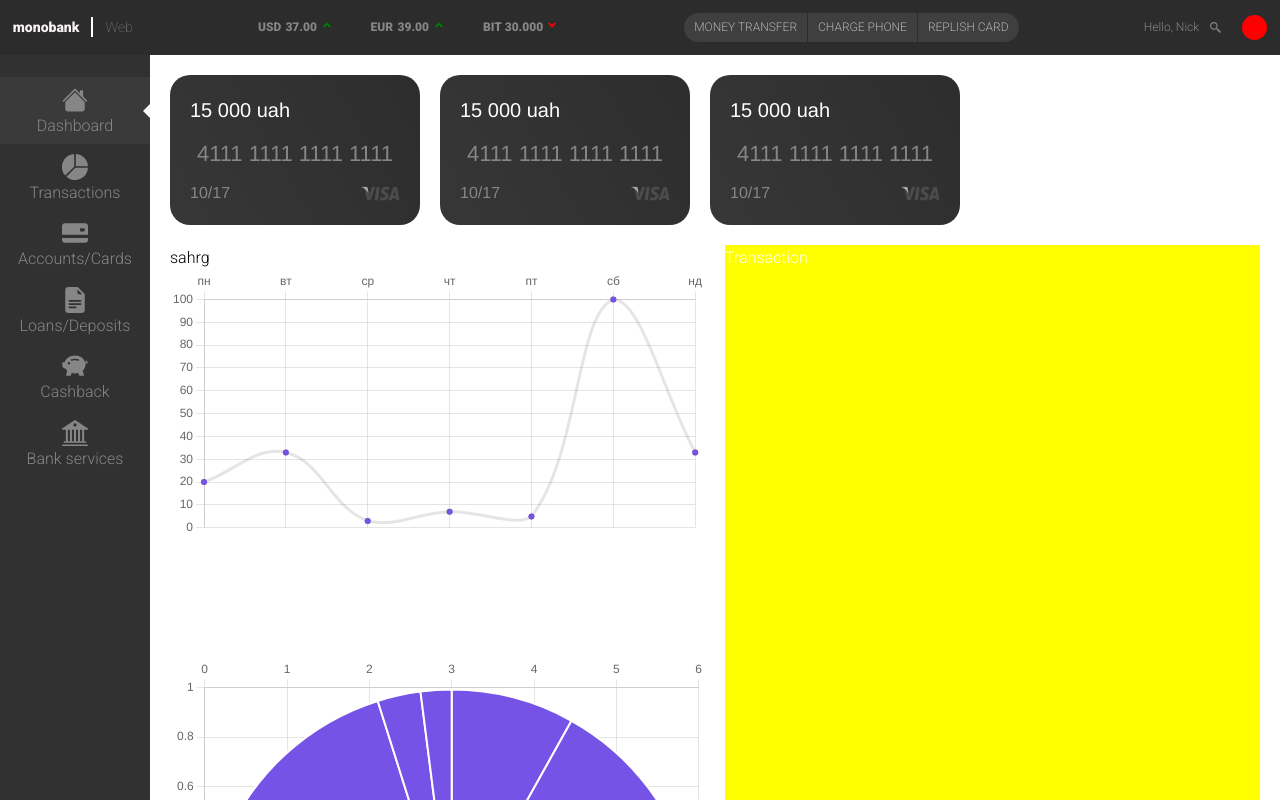
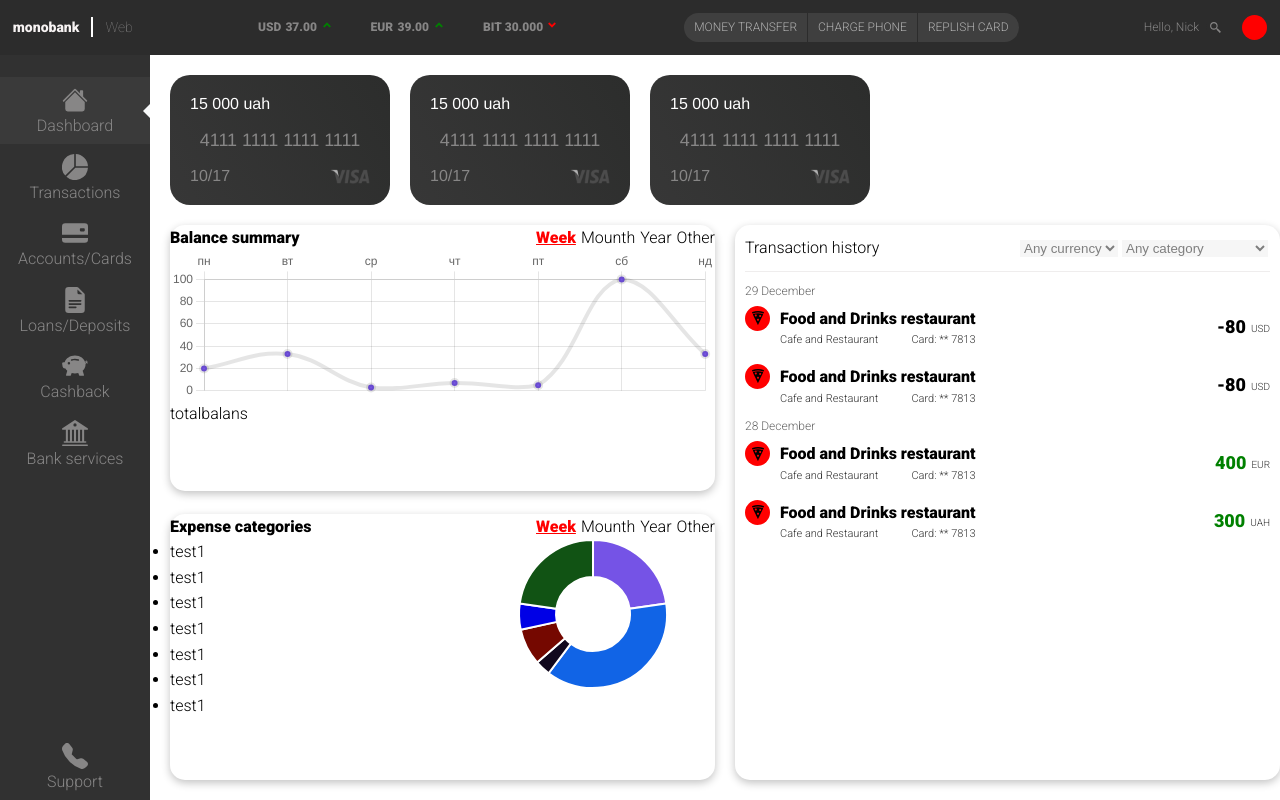
Before and after one commit to dYurii/monobank, a React (Create React App) app: page / in a window 1280 px wide. Shown: the top 800 px of the page. Built offline with nearby package versions, Linux system fonts and the light colour scheme.

Commit message:
transactions and content styles

```diff
--- a/src/components/cards/CardStyle.scss
+++ b/src/components/cards/CardStyle.scss
@@ -3,12 +3,12 @@
     margin: 0;
   }
   margin-left:20px;
-  font: 16px/1.5 'Helvetica Neue', Helvetica, sans-serif;
+  font: 16px 'Helvetica Neue', Helvetica, sans-serif;
   display: flex;
   flex-direction: column;
   justify-content: space-between;
   vertical-align: middle;
-  width: 250px;
+  width: 220px;
   height: 100%;
   text-align: left;
   padding: 20px;
@@ -28,11 +28,11 @@
     filter: grayscale(100%);
   }
   &__number{
-    font-size: 22px;
+    font-size: 18px;
     text-align: center;
   }
   &__money{
     color: white;
-    font-size: 20px;
+    font-size: 16px;
   }
 }
--- a/src/components/graphs/DonutGraph.jsx
+++ b/src/components/graphs/DonutGraph.jsx
@@ -1,11 +1,33 @@
 import React from "react";
 import { Doughnut } from "react-chartjs-2";
-import{ Chart as ChartJS} from "chart.js/auto"
-function DonutGraph({charDate,option}) {
+import { Chart as ChartJS } from "chart.js/auto"
+function DonutGraph({ charDate, option }) {
   return (
-  <div>
-    <Doughnut data={charDate} options={option}/>
-  </div>);
+    <>
+      <div className="header-graph-doughnut">
+        <p>Expense categories</p>
+        <ul className="line-day-list">
+          <li className="active">Week</li>
+          <li>Mounth</li>
+          <li>Year</li>
+          <li>Other</li>
+        </ul>
+      </div>
+      <div className="content-graph-doughnut">
+        <ul>
+          <li>test1</li>
+          <li>test1</li>
+          <li>test1</li>
+          <li>test1</li>
+          <li>test1</li>
+          <li>test1</li>
+          <li>test1</li>
+        </ul>
+        <div>
+          <Doughnut data={charDate} options={option} />
+        </div>
+      </div>
+    </>);
 }
 
 export default DonutGraph;
--- a/src/components/graphs/LinearGraph.jsx
+++ b/src/components/graphs/LinearGraph.jsx
@@ -4,11 +4,21 @@
 function LinearGraph({charDate,option}) {
   return (
     <>
-    sahrg
+    <div className="header-graph-line">
+      <p>Balance summary</p>
+      <ul className="line-day-list">
+        <li className="active">Week</li>
+        <li>Mounth</li>
+        <li>Year</li>
+        <li>Other</li>
+      </ul>
+    </div>
     <div>
       <Line data={charDate} options={option}/>
     </div>
-
+      <div>
+        <p>totalbalans</p>
+      </div>
     </>
   );
 }
--- a/src/components/layout/content/Content.jsx
+++ b/src/components/layout/content/Content.jsx
@@ -1,23 +1,25 @@
-import "./ContentStyles.scss"
-import CardItem from "../../cards/CardItem"
+import "./ContentStyles.scss";
+import CardItem from "../../cards/CardItem";
 import LinearGraph from "../../graphs/LinearGraph";
-import DonutGrap from "../../graphs/DonutGraph"
+import DonutGrap from "../../graphs/DonutGraph";
 import { useState } from "react";
+import TransactionList from "../../transactions/TransactionList";
 function Content() {
   const [userData, setUserData] = useState({
-    labels: ['пн', 'вт', 'ср','чт','пт','сб', 'нд'],
-    datasets: [{
-      label: 'Test',
-      data: [20 , 33, 3,7,5,100, 33, 34,7,5],
-      backgroundColor: [
-        "rgb(117,83,230)"
+    labels: ["пн", "вт", "ср", "чт", "пт", "сб", "нд"],
+    datasets: [
+      {
+        label: "Test",
+        data: [20, 33, 3, 7, 5, 100, 33, 34, 7, 5],
+        backgroundColor: ["rgb(117,83,230)"],
+        tension: 0.4,
+        borderWidth: 4,
+      },
     ],
-      tension: 0.4
-    }
-    ]
   });
   const [userOption, setUserOption] = useState({
     responsive: true,
+    maintainAspectRatio: false,
     plugins: {
       title: {
         display: false,
@@ -31,19 +33,67 @@
       x: {
         display: true,
         title: {
-          display: false
+          display: false,
         },
-        position: 'top',
+        position: "top",
       },
       y: {
         display: true,
         title: {
           display: false,
-          text: 'Value'
+          text: "Value",
         },
         suggestedMin: 0,
-      }
-    }
+      },
+    },
+  });
+  const [userDataDounut, setUserDataDounut] = useState({
+    labels: ["пн", "вт", "ср", "чт", "пт", "сб", "нд"],
+    datasets: [
+      {
+        label: "Test",
+        data: [20, 33, 3, 7, 5, 20],
+        backgroundColor: [
+          "rgb(117,83,230)",
+          "rgb(17,100,230)",
+          "rgb(17,8,30)",
+          "rgb(117,8,0)",
+          "rgb(0,0,230)",
+          "rgb(17,83,20)",
+        ],
+        tension: 0.4,
+      },
+    ],
+  });
+  const [userOptionDounut, setUserOptionDounut] = useState({
+    responsive: false,
+    maintainAspectRatio: false,
+    plugins: {
+      title: {
+        display: false,
+      },
+      legend: false,
+    },
+    interaction: {
+      intersect: false,
+    },
+    scales: {
+      x: {
+        display: false,
+        title: {
+          display: false,
+        },
+        position: "top",
+      },
+      y: {
+        display: false,
+        title: {
+          display: false,
+          text: "Value",
+        },
+        suggestedMin: 0,
+      },
+    },
   });
   return (
     <div className="content-wrapper">
@@ -53,12 +103,16 @@
         <CardItem />
       </div>
       <div className="grap">
-      <div className="linear">
+        <div className="linear-wrapper">
           <LinearGraph charDate={userData} option={userOption} />
         </div>
-      <div className="donut"><DonutGrap charDate={userData} option={userOption} /></div>
+        <div className="donut-wrapper">
+          <DonutGrap charDate={userDataDounut} option={userOptionDounut} />
         </div>
-    <div className="transa">Transaction</div>
+      </div>
+      <div className="transaction-wrapper">
+        <TransactionList />
+      </div>
     </div>
   );
 }
--- a/src/components/layout/content/ContentStyles.scss
+++ b/src/components/layout/content/ContentStyles.scss
@@ -1,12 +1,18 @@
+@mixin content-wrapper {
+  border-radius: 15px;
+  box-shadow: rgba(0, 0, 0, 0.24) 0px 3px 8px;
+}
+
 .content-wrapper {
   display: grid;
-  grid-template-columns: repeat(2, 1fr);
-  grid-template-rows: 150px 1fr;
+  grid-template-columns: 50% 50%;
+  grid-template-rows: 130px 1fr;
   padding: 20px;
   gap: 20px;
 }
 
 .cards {
+
   display: flex;
   height: 100%;
   width: 100%;
@@ -20,16 +26,53 @@
   display: flex;
   flex-direction: column;
   color: black;
+  justify-content: space-between;
 }
 
-.linear {
-  height: 50%;
+.linear-wrapper {
+  @include content-wrapper();
+  height: 48%;
 }
 
-.donut {
-  height: 50%;
+.donut-wrapper {
+  @include content-wrapper();
+  height: 48%;
 }
 
-.transa {
-  background-color: yellow;
+.transaction-wrapper {
+  @include content-wrapper();
 }
+
+
+.header-graph-line {
+  display: flex;
+  justify-content: space-between;
+  &>p{
+    font-weight: 700;
+  }
+}
+.header-graph-doughnut{
+  display: flex;
+  justify-content: space-between;
+  &>p{
+    font-weight: 700;
+  }
+}
+.line-day-list {
+  display: flex;
+  list-style: none;
+  cursor: pointer;
+  &>li {
+    padding-left: 5px;
+
+    &.active {
+      color: red;
+      text-decoration: underline;
+      font-weight: 700;
+    }
+  }
+}
+.content-graph-doughnut{
+  display: grid;
+  grid-template-columns: 50% 50%;
+}
--- a/src/components/transactions/TransactionItem.jsx
+++ b/src/components/transactions/TransactionItem.jsx
@@ -1,5 +1,25 @@
-function TransactionItem() {
-  return <div>TransactionItem</div>;
+import "./TransactionStyles.scss";
+
+function TransactionItem({transItem}) {
+  return (
+    <div className="trans-items-wrapper">
+      <div className="date">{transItem.date}</div>
+      <div className="trans-item-wrapper">
+        <div className="trans-logo">{transItem.logo}</div>
+        <div className="trans-info">
+          <div className="trans-name">{transItem.name}</div>
+          <div className="trans-categoty-wrapper">
+            <div className="trans-category">{transItem.type}</div>
+            <div className="trans-card">Card: {transItem.card}</div>
+          </div>
+        </div>
+        <div className="trans-money">
+          <div className="trans-value" style={{color: transItem.value > 0 ? 'green' : 'black'}}>{transItem.value}</div>
+          <div className="trans-currency">{transItem.current}</div>
+        </div>
+      </div>
+    </div>
+  );
 }
 
 export default TransactionItem;
--- a/src/components/transactions/TransactionList.jsx
+++ b/src/components/transactions/TransactionList.jsx
@@ -1,5 +1,42 @@
+import "./TransactionStyles.scss";
+import TransactionItem from "./TransactionItem";
+import { transaction } from "../../data/Transaction";
+
 function TransactionList() {
-  return <div>TransactionList</div>;
+  return (
+    <div className="transaction-block">
+      <div className="transaction-header">
+        <div>Transaction history</div>
+        <ul>
+          <li>
+            <select name="currency" className="currency">
+              <option value="any-currency">Any currency</option>
+              <option value="usd">USD</option>
+              <option value="eur">EUR</option>
+              <option value="bit">BIT</option>
+            </select>
+          </li>
+          <li>
+            <select name="category" className="category">
+              <option value="any-categoty">Any category</option>
+              <option value="vehicle">Vehicle and transport</option>
+              <option value="groceries">Groceries and food</option>
+              <option value="clothes">Clothes and shoes</option>
+              <option value="cafe">Cafe and restaurants</option>
+              <option value="mobile">Mobile and internet</option>
+              <option value="house">House and services</option>
+              <option value="other">Other expenses</option>
+            </select>
+          </li>
+        </ul>
+      </div>
+      <div className="trans-list-wrapper">
+        {transaction.map((item) => (
+          <TransactionItem key={item.id} transItem={item} />
+        ))}
+      </div>
+    </div>
+  );
 }
 
 export default TransactionList;
--- /dev/null
+++ b/src/components/transactions/TransactionStyles.scss
@@ -0,0 +1,99 @@
+.transaction-block {
+  padding: 10px 10px;
+}
+
+.transaction-header {
+  display: flex;
+  justify-content: space-between;
+  padding-bottom: 10px;
+  & ul {
+    display: flex;
+    list-style: none;
+    & li {
+      padding: 0px 2px;
+    }
+  }
+  border-bottom: 1px solid rgb(239, 237, 237);
+}
+
+.currency,
+.category {
+  border: none;
+  opacity: 0.5;
+}
+
+.trans-list-wrapper {
+  display: flex;
+  flex-direction: column;
+}
+
+.trans-items-wrapper {
+  display: flex;
+  flex-direction: column;
+  margin-top: 5px;
+}
+
+.date {
+  opacity: 0.6;
+  font-size: 12px;
+  margin-top: 5px;
+  margin-bottom: 5px;
+}
+
+.trans-item-wrapper {
+  display: flex;
+}
+
+.trans-money {
+  margin-left: auto;
+}
+
+.trans-logo {
+  display: flex;
+  justify-content: center;
+  align-items: center;
+  border-radius: 25%;
+  background-color: red;
+  border-radius: 50%;
+  width: 25px;
+  height: 25px;
+}
+
+.trans-name {
+  font-weight: bold;
+}
+
+.trans-info {
+  margin-left: 10px;
+  display: flex;
+  flex-direction: column;
+}
+
+.trans-categoty-wrapper {
+  font-size: 11px;
+  opacity: 0.8;
+  display: flex;
+  justify-content: space-between;
+}
+
+.trans-money {
+  display: flex;
+}
+
+.trans-value {
+  font-size: 18px;
+  font-weight: bold;
+  display: flex;
+  justify-content: center;
+  align-items: center;
+}
+
+.trans-currency {
+  margin-left: 5px;
+  padding-bottom: 12px;
+  font-size: 10px;
+  display: flex;
+  justify-content: center;
+  align-items:flex-end;
+  opacity: 0.8;
+}
--- /dev/null
+++ b/src/data/Transaction.js
@@ -0,0 +1,39 @@
+import { IoMdPizza } from "react-icons/io";
+
+export const transaction = [
+  {
+    date: "29 December",
+    logo: <IoMdPizza />,
+    name: "Food and Drinks restaurant",
+    card: "** 7813",
+    type: "Cafe and Restaurant",
+    value: -80,
+    current: "USD",
+  },
+
+  {
+    logo: <IoMdPizza />,
+    name: "Food and Drinks restaurant",
+    card: "** 7813",
+    type: "Cafe and Restaurant",
+    value: -80,
+    current: "USD",
+  },
+  {
+    date: "28 December",
+    logo: <IoMdPizza />,
+    name: "Food and Drinks restaurant",
+    card: "** 7813",
+    type: "Cafe and Restaurant",
+    value: 400,
+    current: "EUR",
+  },
+  {
+    logo: <IoMdPizza />,
+    name: "Food and Drinks restaurant",
+    card: "** 7813",
+    type: "Cafe and Restaurant",
+    value: 300,
+    current: "UAH",
+  },
+];
--- a/src/index.css
+++ b/src/index.css
@@ -8,7 +8,7 @@
 
 body {
   font-family: "Roboto", sans-serif;
-  color: #fff;
+  color: black;
   line-height: 1.6;
 }
 
```
Lines whose indentation alone changed are shown as unchanged.
